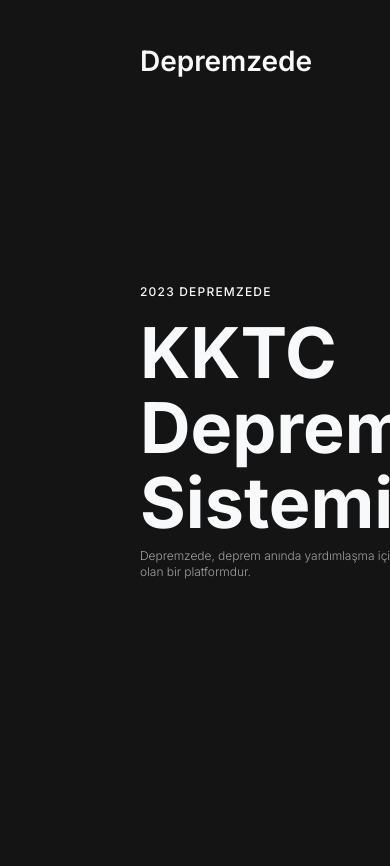
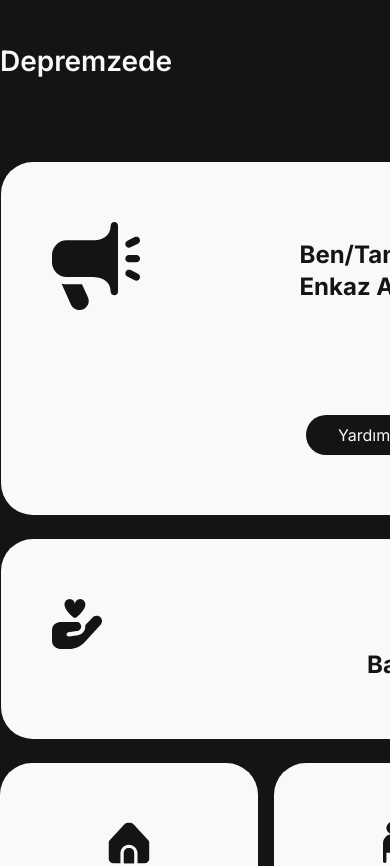
Before and after one commit to mustafamengutay/depremzede, a React (Create React App) app: page / in a window 390 px wide. Shown: the top 866 px of the page. Built offline with nearby package versions, Linux system fonts and the light colour scheme; the HTML template or start-up script is replaced by a standard one; what tailwindcss-animated would draw is missing.

Commit message:
feat: add responsive layout

```diff
--- a/src/components/layouts/Header.jsx
+++ b/src/components/layouts/Header.jsx
@@ -4,9 +4,9 @@ import { scrollDownByPercentage } from '../../utils/ScrollUtils';
 
 const Header = () => {
   return (
-    <header className="text-white min-w-[1000px] font-light -tracking-4 flex items-center justify-between mt-10">
-      <p className="font-semibold text-7">Depremzede</p>
-      <div className="flex items-center gap-36 text-base">
+    <header className="text-white md:min-w-[1000px] font-light -tracking-4 md:flex md:items-center md:justify-between mt-10">
+      <p className="font-semibold text-7 w-max">Depremzede</p>
+      <div className="hidden md:flex items-center gap-36 text-base">
         <nav>
           <ul className="flex gap-8">
             <li>
--- a/src/components/layouts/Headline.jsx
+++ b/src/components/layouts/Headline.jsx
@@ -2,7 +2,7 @@ import React from 'react';
 
 const Headline = () => {
   return (
-    <div className="-tracking-4 flex flex-col items-start gap-4 mt-[122px]">
+    <div className="-tracking-4 md:flex flex-col items-start gap-4 mt-[122px] hidden">
       <p className="tracking-widest text-xs text-white font-medium">
         2023 DEPREMZEDE
       </p>
--- a/src/pages/Home.jsx
+++ b/src/pages/Home.jsx
@@ -32,12 +32,12 @@ const Home = () => {
 
   return (
     <div className="wrapper">
-      <div className="mx-35">
+      <div className="md:mx-35">
         <Header />
-        <main className="mt-20 flex justify-between">
+        <main className="mt-20 md:flex min-w-[533px] justify-between">
           <Headline />
-          <div className="flex">
-            <div className="flex gap-11 items-start">
+          <div className="md:flex">
+            <div className="flex md:gap-11 md:items-start justify-center">
               <menu className="w-[533px] flex flex-col gap-6 items-center justify-center">
                 <UnderDebrisLink route="/form/enkaz-altinda" />
                 <InformationLink
@@ -78,13 +78,13 @@ const Home = () => {
                   route="/konaklama-saglayanlar"
                 />
               </menu>
-              <div className="h-full mr-4 flex flex-col justify-between items-center">
-                <div className="mt-14 flex flex-col gap-8">
+              <div className="h-full md:mr-4 flex flex-col justify-between items-center">
+                <div className="mt-14 md:flex flex-col gap-8 hidden">
                   <SideMenuLink icon={search} title="Arama" />
                   <SideMenuLink icon={map} title="Harita" />
                   <SideMenuLink icon={info} title="Bilgilendirme" />
                 </div>
-                <div>
+                <div className="md:inline-block hidden">
                   <SideMenuLink icon={up} action={'up'} />
                 </div>
               </div>
```
